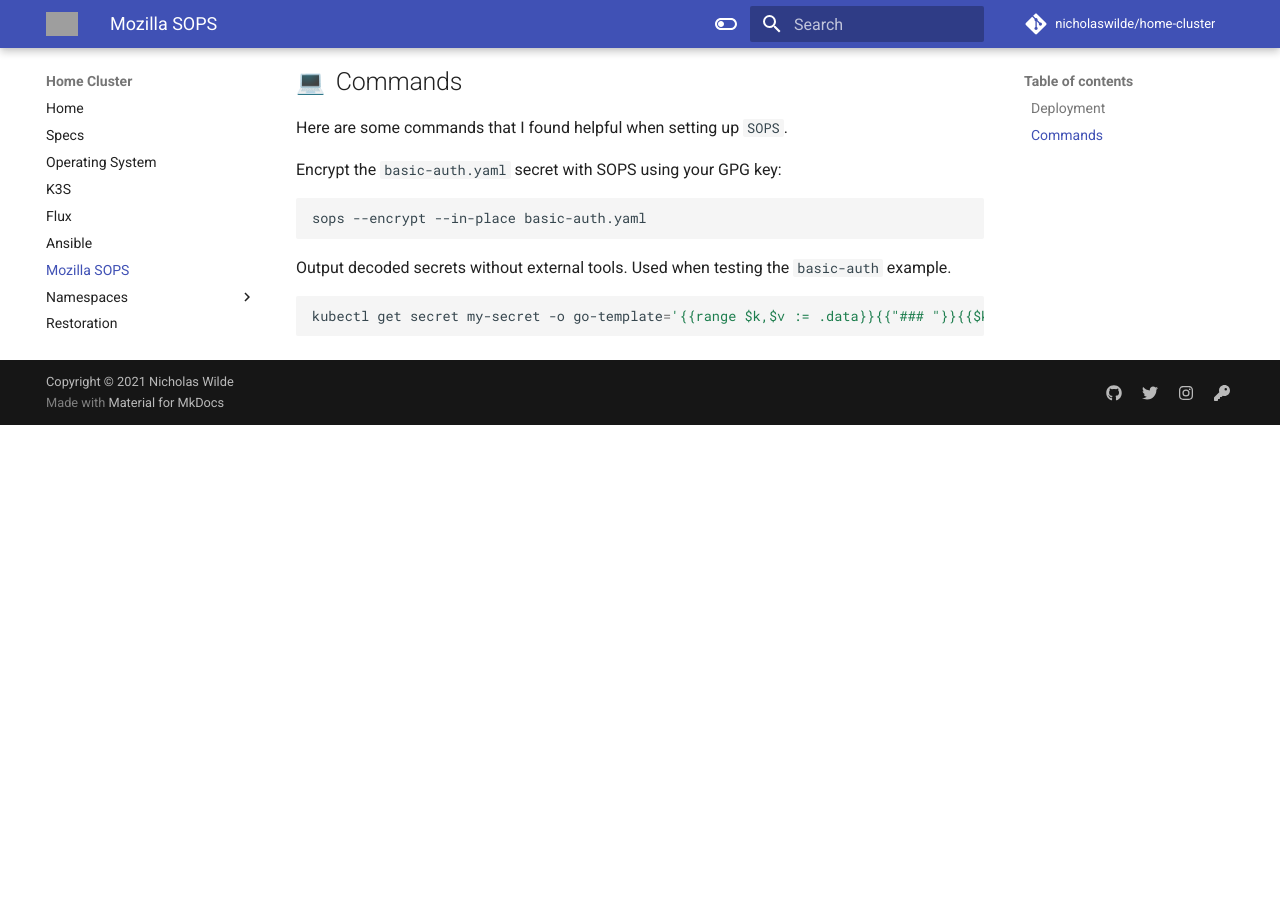
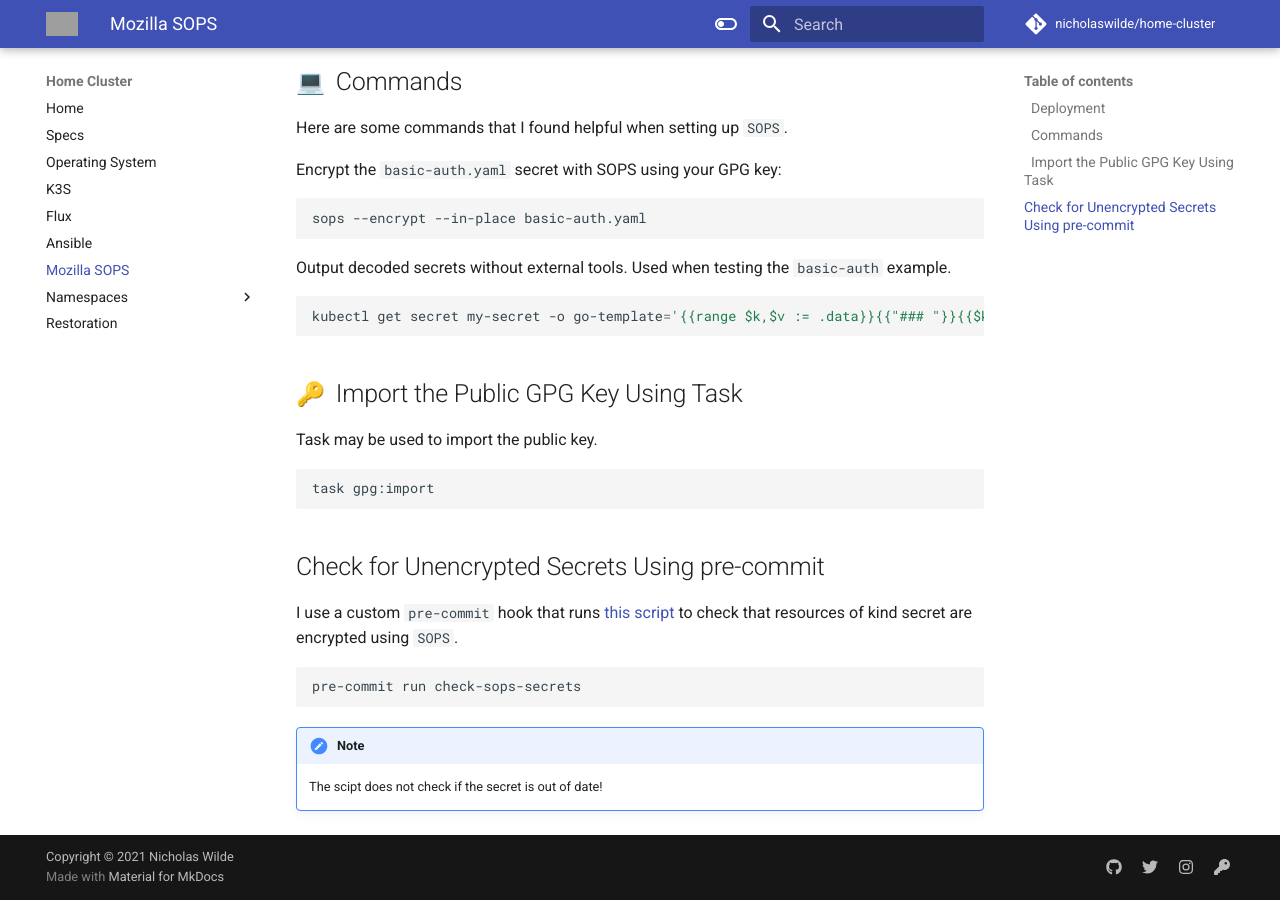
Before and after one commit to nicholaswilde/home-cluster, an MkDocs documentation site: the page built from docs/sops.md, in a window 1280 px wide and 900 px high, scrolled down 845 px. Built offline with MkDocs 1.6.1 and Material for MkDocs 9.7.7, drawn with Linux system fonts in a browser that asks for light colours; emoji names are drawn with the system emoji font; comment, search, counter and statistics services are not loaded; before the commit the page ends 1270 px from its top, so only the background shows below that; grey boxes are pictures that could not be loaded.

Commit message:
Added task and pre-commit sections
Signed-off-by: Nicholas Wilde <ncwilde43@gmail.com>

````diff
--- a/docs/sops.md
+++ b/docs/sops.md
@@ -1,6 +1,6 @@
 # Mozilla SOPS
 
-I'm currently using [Mozilla SOPS][sop]:key:&nbsp; to manage secrets on my
+I'm currently using [Mozilla SOPS][sop] :key:&nbsp; to manage secrets on my
 cluster.
 
 ## :passenger_ship:&nbsp; Deployment
@@ -58,8 +58,29 @@
 kubectl get secret my-secret -o go-template='{{range $k,$v := .data}}{{"### "}}{{$k}}{{"\n"}}{{$v|base64decode}}{{"\n\n"}}{{end}}'
 ```
 
+## :key:&nbsp; Import the Public GPG Key Using Task
+
+Task may be used to import the public key.
+
+```shell
+task gpg:import
+```
+
+## Check for Unencrypted Secrets Using pre-commit
+
+I use a custom `pre-commit` hook that runs [this script] to check that
+resources of kind secret are encrypted using `SOPS`.
+
+```shell
+pre-commit run check-sops-secrets
+```
+
+!!! Note
+    The scipt does not check if the secret is out of date!
+
 [asym]: https://en.wikipedia.org/wiki/Public-key_cryptography
 [sop]: https://github.com/mozilla/sops
 [config]: https://toolkit.fluxcd.io/guides/mozilla-sops/#configure-in-cluster-secrets-decryption
 [yt]: https://www.youtube.com/watch?v=8pbdXAd-F44
 [flux]: https://toolkit.fluxcd.io/guides/mozilla-sops/
+[this script]: https://github.com/nicholaswilde/home-cluster/blob/main/hack/check-sops-secrets-hook.sh
````
